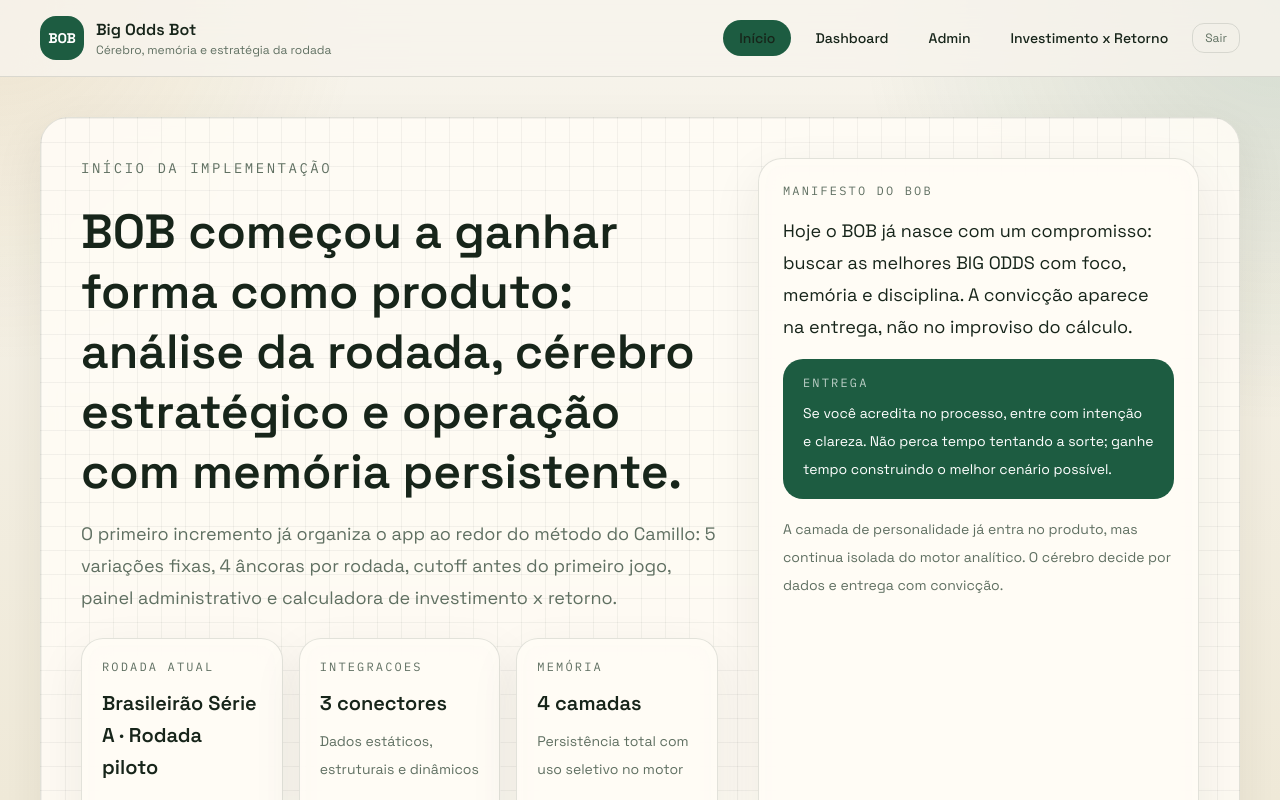
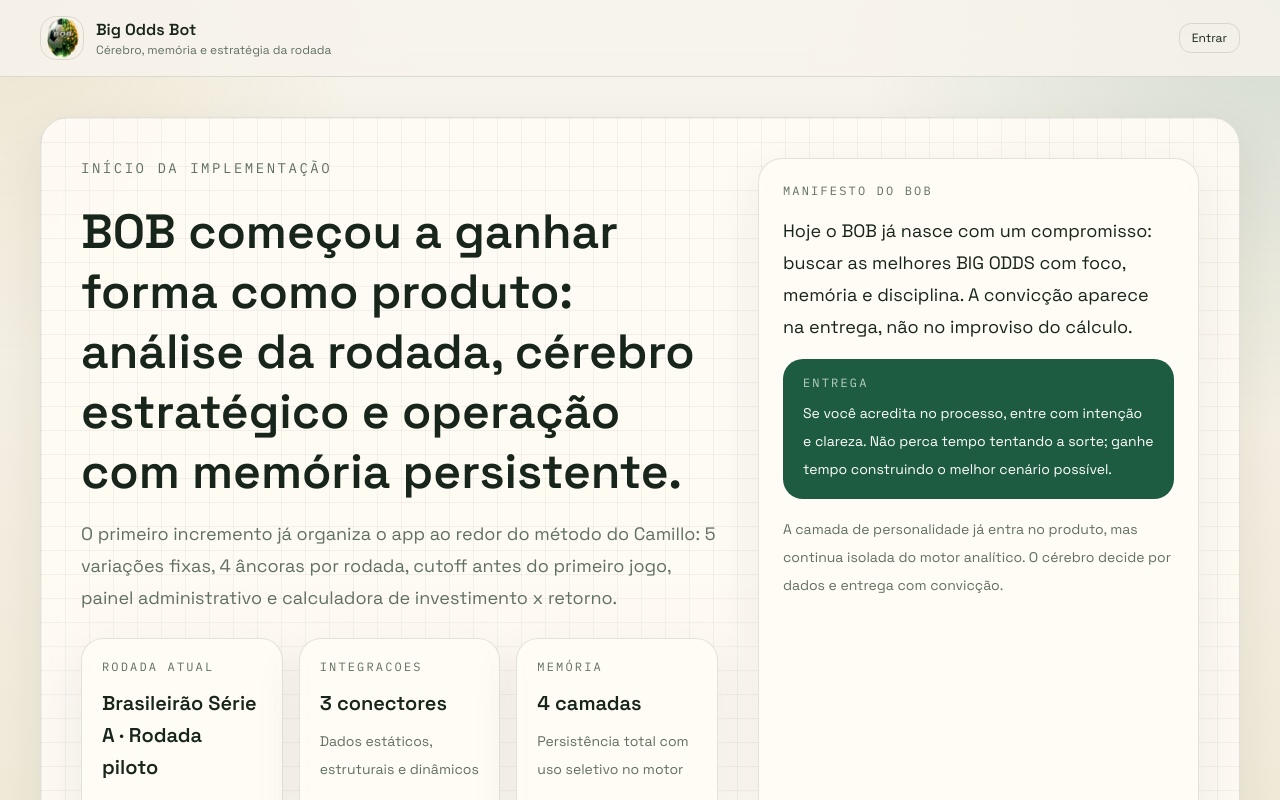
Before and after one commit to NilsonBrites-QA/BOB-App, a Next.js app in the folder apps/web/: page / in a window 1280 px wide. Shown: the top 800 px of the page. Built offline with nearby package versions, Linux system fonts and the light colour scheme; no server answers.

Commit message:
ux(auth): header inteligente por sessão, logo real e login Google opcional

```diff
--- a/apps/web/src/app/login/page.tsx
+++ b/apps/web/src/app/login/page.tsx
@@ -8,6 +8,7 @@ export default function LoginPage() {
   const [sent, setSent] = useState(false);
   const [loading, setLoading] = useState(false);
   const [error, setError] = useState<string | null>(null);
+  const enableGoogleLogin = process.env.NEXT_PUBLIC_ENABLE_GOOGLE_LOGIN === "true";
 
   async function handleSubmit(e: React.FormEvent) {
     e.preventDefault();
@@ -29,6 +30,24 @@ export default function LoginPage() {
     }
 
     setLoading(false);
+  }
+
+  async function handleGoogleLogin() {
+    setLoading(true);
+    setError(null);
+
+    const supabase = createClient();
+    const { error } = await supabase.auth.signInWithOAuth({
+      provider: "google",
+      options: {
+        redirectTo: `${location.origin}/auth/callback`,
+      },
+    });
+
+    if (error) {
+      setError("Não foi possível iniciar login Google. Confira a configuração OAuth no Supabase.");
+      setLoading(false);
+    }
   }
 
   return (
@@ -87,6 +106,17 @@ export default function LoginPage() {
                 {loading ? "Enviando..." : "Enviar link de acesso"}
               </button>
 
+              {enableGoogleLogin && (
+                <button
+                  type="button"
+                  onClick={handleGoogleLogin}
+                  disabled={loading}
+                  className="mt-3 w-full rounded-xl border border-border px-4 py-3 text-sm font-semibold text-foreground transition hover:border-accent disabled:opacity-50"
+                >
+                  {loading ? "Redirecionando..." : "Entrar com Google"}
+                </button>
+              )}
+
               <p className="mt-4 text-center text-xs text-muted">
                 Acesso restrito. Apenas usuários autorizados.
               </p>
--- a/apps/web/src/components/site-shell.tsx
+++ b/apps/web/src/components/site-shell.tsx
@@ -1,26 +1,43 @@
+import Image from "next/image";
 import Link from "next/link";
+import { cookies } from "next/headers";
 import { NavLink } from "@/components/nav-link";
 import { signOut } from "@/app/auth/actions";
+import { createClient } from "@/utils/supabase/server";
 
 type SiteShellProps = {
   children: React.ReactNode;
 };
 
-export function SiteShell({ children }: SiteShellProps) {
+export async function SiteShell({ children }: SiteShellProps) {
+  const cookieStore = await cookies();
+  const supabase = await createClient(cookieStore);
+  const {
+    data: { user },
+  } = await supabase.auth.getUser();
+
+  const isLoggedIn = Boolean(user);
+
   return (
     <div className="flex min-h-full flex-col">
       <header className="sticky top-0 z-20 border-b border-border bg-[rgba(247,244,236,0.84)] backdrop-blur-xl">
         <div className="mx-auto flex w-full max-w-7xl items-center justify-between gap-4 px-4 py-4 sm:px-6 lg:px-10">
           <Link href="/" className="flex items-center gap-3">
-            <div className="flex h-11 w-11 items-center justify-center rounded-2xl bg-accent text-sm font-bold text-white">
-              BOB
-            </div>
+            <Image
+              src="/icons/icon-192.png"
+              alt="Logo do Big Odds Bot"
+              width={44}
+              height={44}
+              className="rounded-2xl border border-border"
+              priority
+            />
             <div>
               <p className="text-base font-semibold">Big Odds Bot</p>
               <p className="text-xs text-muted">Cérebro, memória e estratégia da rodada</p>
             </div>
           </Link>
 
+          {isLoggedIn ? (
             <nav className="flex flex-wrap items-center justify-end gap-2">
               <NavLink href="/">Início</NavLink>
               <NavLink href="/dashboard">Dashboard</NavLink>
@@ -35,6 +52,16 @@ export function SiteShell({ children }: SiteShellProps) {
                 </button>
               </form>
             </nav>
+          ) : (
+            <nav className="flex items-center">
+              <Link
+                href="/login"
+                className="rounded-xl border border-border px-3 py-1.5 text-xs text-muted transition hover:border-accent hover:text-foreground"
+              >
+                Entrar
+              </Link>
+            </nav>
+          )}
         </div>
       </header>
 
```
Lines whose indentation alone changed are shown as unchanged.
